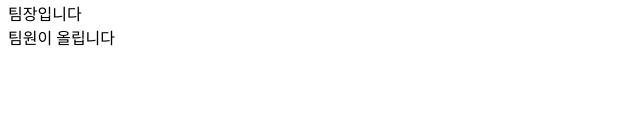
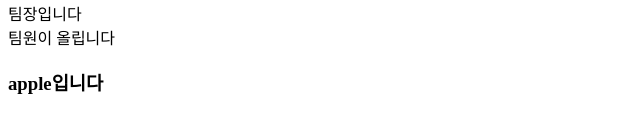
Before and after one commit to ty1329/htmlTest, a plain HTML site: page index.html in a window 1280 px wide. Shown: the part 187-320 px from the top of the page, without its empty margins (0-640 px from the left). Drawn offline with Linux system fonts and the light colour scheme.

Commit message:
2016-11-01 팀장버전 02 apple

```diff
--- a/index.html
+++ b/index.html
@@ -12,5 +12,7 @@
 		<div>팀장입니다</div>
 		<div>팀원이 올립니다</div>
 
+		<h3>apple입니다</h3>
+
 	</body>
 </html>
```
